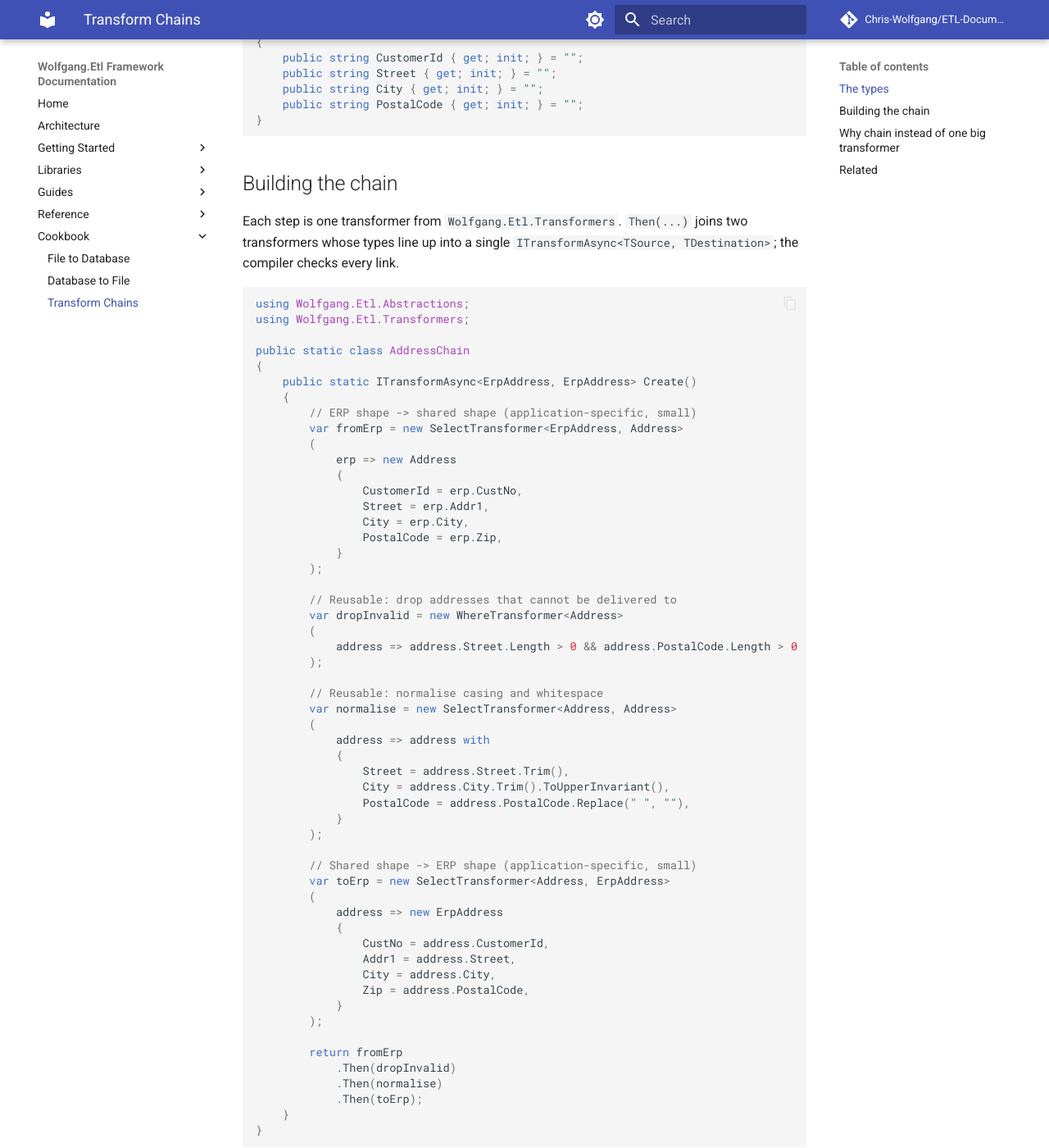
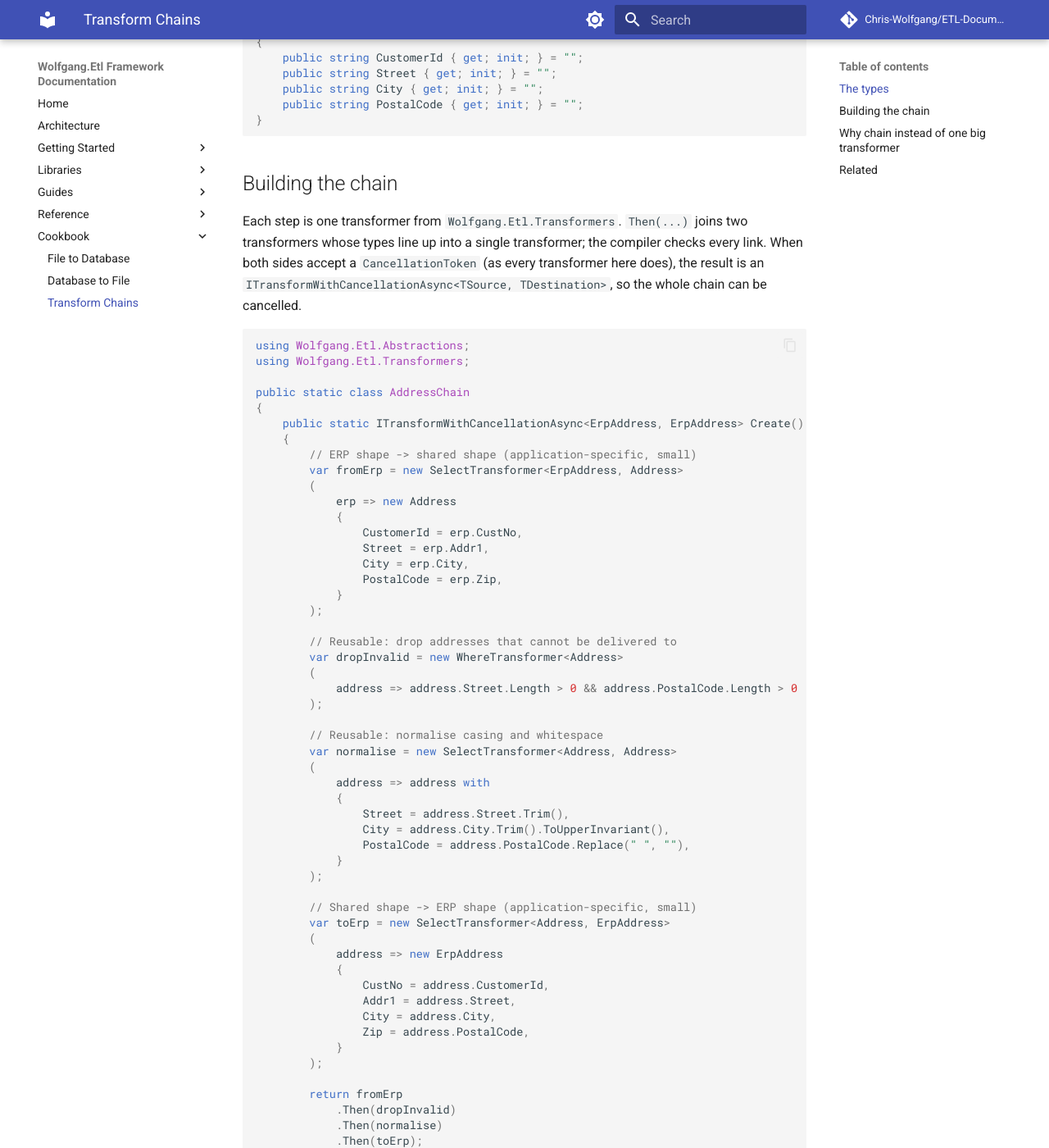
Before and after one commit to Chris-Wolfgang/ETL-Documentation, an MkDocs documentation site: the page built from docs/cookbook/transform-chains.md, in a window 1280 px wide and 1400 px high, scrolled down 743 px. Shown: the whole window at 82% size. Built offline with MkDocs 1.6.1 and Material for MkDocs 9.7.7, drawn with Linux system fonts in a browser that asks for light colours; comment, search, counter and statistics services are not loaded; some of the changed text lies outside the part shown.

Commit message:
docs: pass the CancellationToken to TransformAsync in the cookbook (#112)
Closes #103

Co-authored-by: Claude Opus 5.5 <noreply@anthropic.com>

````diff
--- a/docs/cookbook/transform-chains.md
+++ b/docs/cookbook/transform-chains.md
@@ -40,7 +40,7 @@ public record Address
 
 ## Building the chain
 
-Each step is one transformer from `Wolfgang.Etl.Transformers`. `Then(...)` joins two transformers whose types line up into a single `ITransformAsync<TSource, TDestination>`; the compiler checks every link.
+Each step is one transformer from `Wolfgang.Etl.Transformers`. `Then(...)` joins two transformers whose types line up into a single transformer; the compiler checks every link. When both sides accept a `CancellationToken` (as every transformer here does), the result is an `ITransformWithCancellationAsync<TSource, TDestination>`, so the whole chain can be cancelled.
 
 ```csharp
 using Wolfgang.Etl.Abstractions;
@@ -48,7 +48,7 @@ using Wolfgang.Etl.Transformers;
 
 public static class AddressChain
 {
-    public static ITransformAsync<ErpAddress, ErpAddress> Create()
+    public static ITransformWithCancellationAsync<ErpAddress, ErpAddress> Create()
     {
         // ERP shape -> shared shape (application-specific, small)
         var fromErp = new SelectTransformer<ErpAddress, Address>
@@ -106,12 +106,12 @@ var transformer = AddressChain.Create();
 
 await loader.LoadAsync
 (
-    transformer.TransformAsync(extractor.ExtractAsync(token)),
+    transformer.TransformAsync(extractor.ExtractAsync(token), token),
     token
 );
 ```
 
-`Then(...)` builds a [`ChainTransformer<TSource, TIntermediate, TDestination>`](https://chris-wolfgang.github.io/ETL-Transformers/api/Wolfgang.Etl.Transformers.ChainTransformer-3.html) for each link. Construct [`ChainTransformer`](https://chris-wolfgang.github.io/ETL-Transformers/api/Wolfgang.Etl.Transformers.ChainTransformer-3.html) directly when you prefer explicit types, and use [`ChainTransformerWithCancellation`](https://chris-wolfgang.github.io/ETL-Transformers/api/Wolfgang.Etl.Transformers.ChainTransformerWithCancellation-3.html) (or the `Then` overload for `ITransformWithCancellationAsync` pairs) when every stage in the chain accepts a `CancellationToken`.
+`Then(...)` builds a [`ChainTransformer<TSource, TIntermediate, TDestination>`](https://chris-wolfgang.github.io/ETL-Transformers/api/Wolfgang.Etl.Transformers.ChainTransformer-3.html) for each link, or a [`ChainTransformerWithCancellation`](https://chris-wolfgang.github.io/ETL-Transformers/api/Wolfgang.Etl.Transformers.ChainTransformerWithCancellation-3.html) when both sides accept a `CancellationToken`, as in this sample. Construct either class directly when you prefer explicit types.
 
 
 ## Why chain instead of one big transformer
````
Also changed, not shown: changelog/unreleased/cookbook-transform-token.md (added, +3 -0 lines), docs/cookbook/database-to-file.md (+1 -1 lines), docs/cookbook/file-to-database.md (+1 -1 lines).
